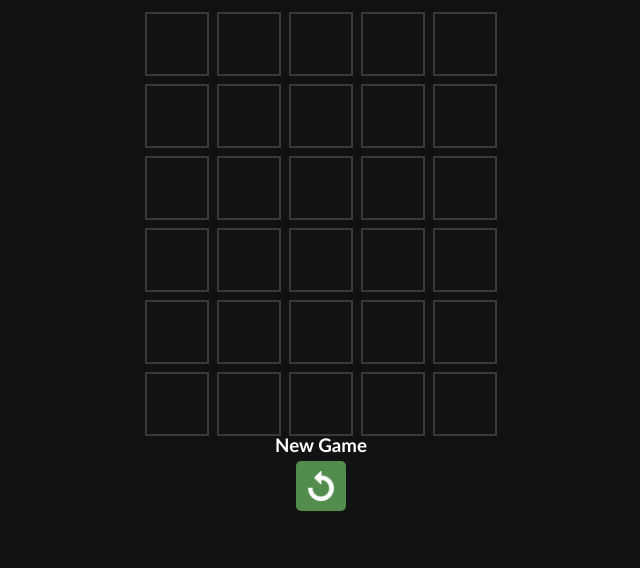
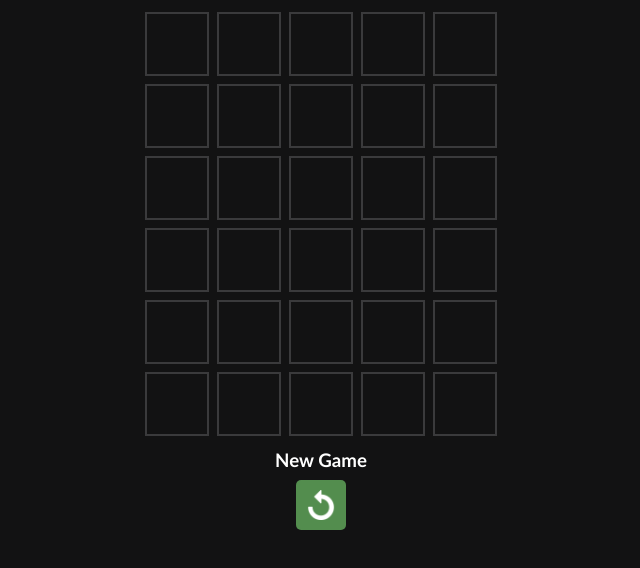
Before and after one commit to ShishirGujarey/CS455, a website with bundled scripts: page index.html in a window 1280 px wide. Shown: the part 90-658 px from the top of the page, without its empty margins (319-959 px from the left). Built offline with nearby package versions, Linux system fonts and the light colour scheme.

Commit message:
Fixed CSS issue for reset button and NewGame text

```diff
--- a/src/style.css
+++ b/src/style.css
@@ -75,6 +75,8 @@ body {
   display: flex;
   justify-content: center;
   align-items: center;
+  position: absolute;
+  top: 570px;
 }
 
 #reset-button .reset-icon {
@@ -98,6 +100,6 @@ h1 {
 h3 {
   color: white;
   font-family: 'Gill Sans', 'Gill Sans MT', 'Trebuchet MS', sans-serif;
-  margin-top: -150px;
-  margin-bottom: 5px;
+  position: absolute;
+  top: 520px;
 }
```
